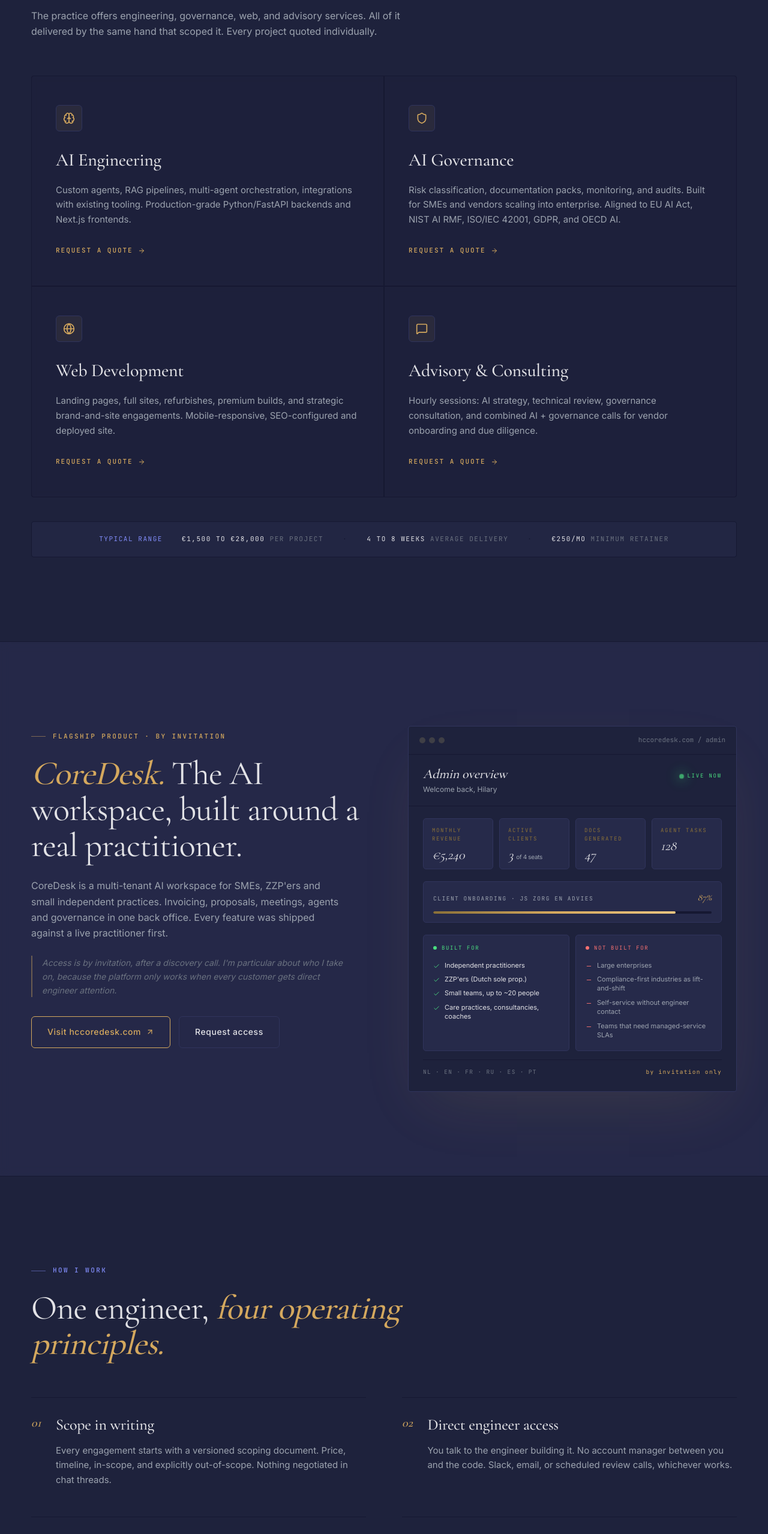
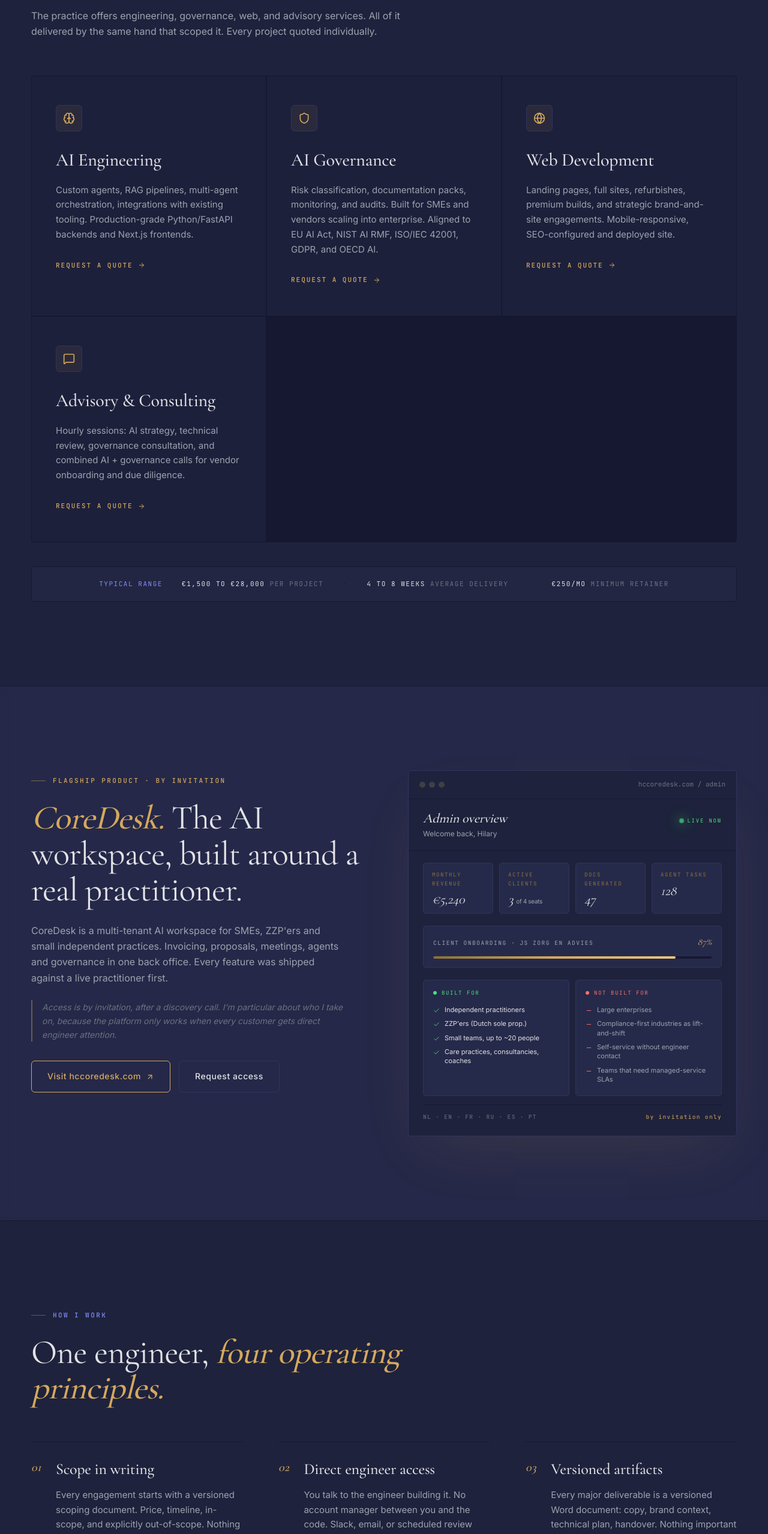
Before and after one commit to hc-core-tech/hccoretech-site, a Next.js app: page / in a window 1280 px wide. Shown: the part 1246-3803 px from the top of the page at 60% size. Built offline with nearby package versions, Linux system fonts and the light colour scheme.

Commit message:
responsive: card grids use auto-fit — 2 cols on tablet/compressed desktop, 1 col only on true mobile

```diff
--- a/app/components/HCCoreTechHomepage.tsx
+++ b/app/components/HCCoreTechHomepage.tsx
@@ -840,7 +840,7 @@
 
         <div style={{
           display: 'grid',
-          gridTemplateColumns: isMobile ? '1fr' : 'repeat(2, 1fr)',
+          gridTemplateColumns: 'repeat(auto-fit, minmax(320px, 1fr))',
           gap: '2px', background: T.hairline,
           border: `1px solid ${T.hairline}`,
           borderRadius: R.card,
@@ -1286,7 +1286,7 @@
 
         <div style={{
           display: 'grid',
-          gridTemplateColumns: isMobile ? '1fr' : 'repeat(2, 1fr)',
+          gridTemplateColumns: 'repeat(auto-fit, minmax(320px, 1fr))',
           gap: isMobile ? '32px' : '48px 60px',
         }}>
           {steps.map((s, i) => (
@@ -1520,7 +1520,7 @@
 
         <div style={{
           display: 'grid',
-          gridTemplateColumns: isMobile ? '1fr' : 'repeat(2, 1fr)',
+          gridTemplateColumns: 'repeat(auto-fit, minmax(340px, 1fr))',
           gap: '20px',
         }}>
           {projects.map((p, i) => {
@@ -1672,7 +1672,7 @@
 
         <div style={{
           display: 'grid',
-          gridTemplateColumns: isMobile ? '1fr' : 'repeat(2, 1fr)',
+          gridTemplateColumns: 'repeat(auto-fit, minmax(320px, 1fr))',
           gap: '20px',
         }}>
           {quotes.map((q, i) => (
```
